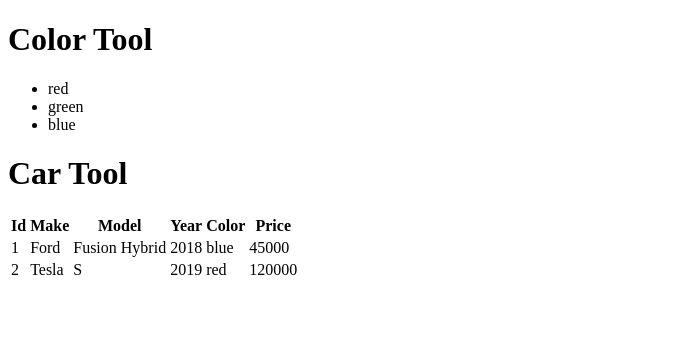
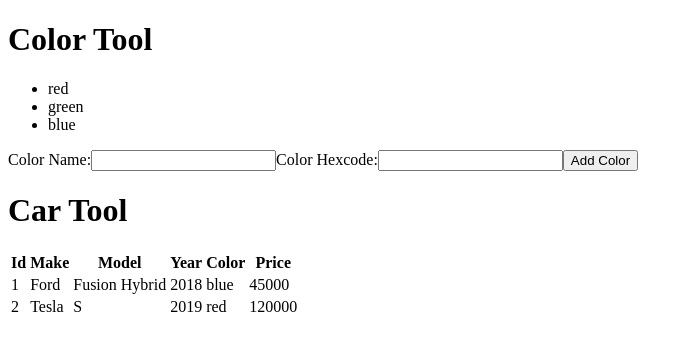
Before and after one commit to t4d-classes/react-redux-typescript_01172022, a React (Create React App) app in the folder demo-app/: page / in a window 1280 px wide. Shown: the top 350 px of the page, without its empty margins (0-693 px from the left). Built offline with nearby package versions, Linux system fonts and the light colour scheme.

Commit message:
add color form demo

```diff
--- /dev/null
+++ b/demo-app/src/components/ColorForm.tsx
@@ -0,0 +1,42 @@
+import { useState, ChangeEvent } from 'react';
+import { Color, NewColor } from '../models/colors';
+
+export type ColorFormProps = {
+    buttonText: string;
+    onSubmitColor: (color: NewColor) => void;
+}
+
+export const ColorForm = (props: ColorFormProps) => {
+
+    const [ colorForm, setColorForm ] = useState({
+        name: '', hexcode: '',
+    });
+
+    const submitColor = () => {
+        props.onSubmitColor({
+            ...colorForm
+        });
+    };
+
+    const change = (e: ChangeEvent<HTMLInputElement>) => {
+        setColorForm({
+            ...colorForm,
+            [e.target.name]: e.target.value,
+        });
+    };
+
+    return (
+        <form>
+            <label>
+                Color Name:
+                <input type="text" name="name" value={colorForm.name} onChange={change} />
+            </label>
+            <label>
+                Color Hexcode:
+                <input type="text" name="hexcode" value={colorForm.hexcode} onChange={change} />
+            </label>
+            <button type="button" onClick={submitColor}>{props.buttonText}</button>
+        </form>
+    );
+
+};
--- a/demo-app/src/components/ColorTool.tsx
+++ b/demo-app/src/components/ColorTool.tsx
@@ -1,7 +1,10 @@
-import { Color } from '../models/colors';
+import { useState } from 'react';
+
+import { Color, NewColor } from '../models/colors';
 
 import { ToolHeader } from './ToolHeader';
 import { ColorList } from './ColorList';
+import { ColorForm } from './ColorForm';
 
 export type ColorToolProps = {
     colors: Color[],
@@ -9,10 +12,25 @@
 
 export const ColorTool = (props: ColorToolProps) => {
 
+    const [ colors, setColors ] = useState(
+        [ ...props.colors ] /* first render, initial state */);
+
+
+    const addColor = (color: NewColor) => {
+        setColors([
+            ...colors,
+            {
+                ...color,
+                id: Math.max(...colors.map(c => c.id), 0) + 1,
+            },
+        ]);
+    };
+
     return (
         <>
             <ToolHeader headerText='Color Tool' />
-            <ColorList colors={props.colors} />
+            <ColorList colors={colors} />
+            <ColorForm buttonText="Add Color" onSubmitColor={addColor} />
         </>
     );
 };
--- a/demo-app/src/models/colors.ts
+++ b/demo-app/src/models/colors.ts
@@ -8,4 +8,7 @@
 export type Color = {
     id: number,
     name: string,
+    hexcode: string,
 };
+
+export type NewColor = Omit<Color, 'id'>;
```
